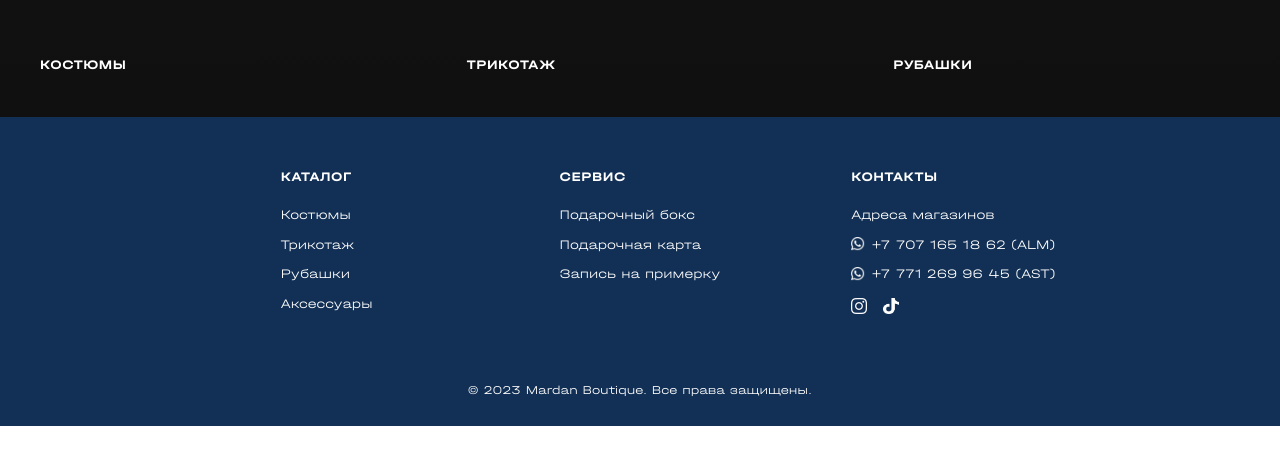
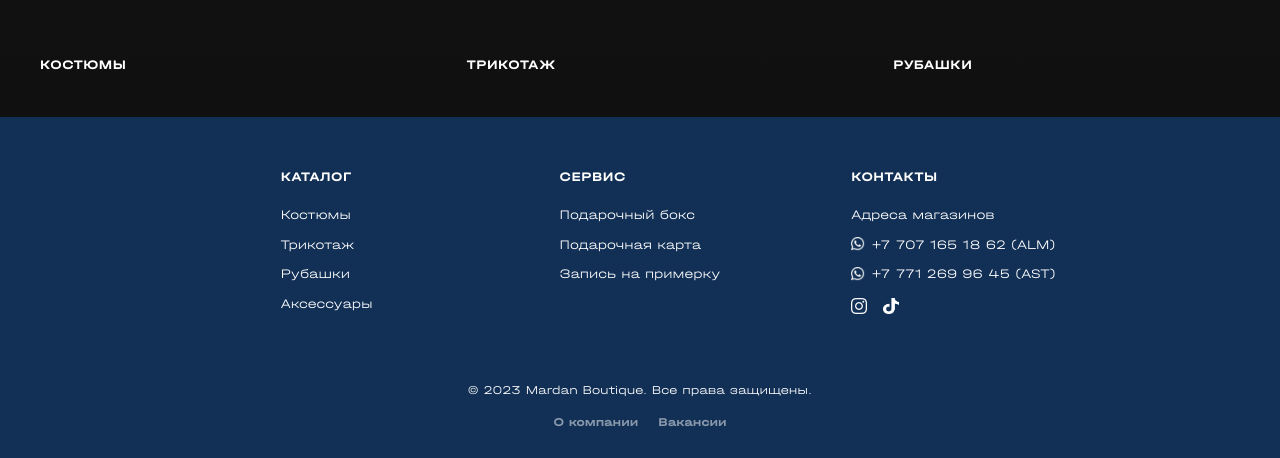
Before and after one commit to MardanBoutiques/frontend, a React (Vite) app: page / in a window 1280 px wide. Shown: the part 1883-2341 px from the top of the page. Before the commit the page ends 2309 px from the top, so only its background shows below. Built offline with nearby package versions, Linux system fonts and the light colour scheme; no server answers.

Commit message:
Add About and Vacancies pages, link from footer

```diff
--- a/src/App.jsx
+++ b/src/App.jsx
@@ -12,6 +12,8 @@ import GiftBox from "./components/giftbox/GiftBox";
 import GiftCard from "./components/giftcard/GiftCard";
 import Stores from "./components/stores/Stores";
 import Footer from "./components/footer/Footer";
+import About from "./components/about/About";
+import Vacancies from "./components/vacancies/Vacancies";
 
 const Checkout = lazy(() => import("./components/checkout/Checkout"));
 
@@ -36,6 +38,8 @@ function App() {
           <Route path="/giftbox" element={<GiftBox />} />
           <Route path="/giftcard" element={<GiftCard />} />
           <Route path="/stores" element={<Stores />} />
+          <Route path="/about" element={<About />} />
+          <Route path="/vacancies" element={<Vacancies />} />
         </Routes>
         <Footer />
       </BrowserRouter>
--- /dev/null
+++ b/src/components/about/About.jsx
@@ -0,0 +1,13 @@
+import NavBar from '../navbar/NavBar';
+
+const About = () => {
+  return (
+    <>
+      <NavBar />
+      <div style={{ marginTop: '70px', minHeight: 'calc(100vh - 70px)', padding: '40px 24px' }}>
+      </div>
+    </>
+  );
+};
+
+export default About;
--- a/src/components/footer/Footer.css
+++ b/src/components/footer/Footer.css
@@ -110,6 +110,26 @@
   color: #ffffff;
   text-align: center;
   border-top: none;
+  display: flex;
+  flex-direction: column;
+  align-items: center;
+  gap: 8px;
+}
+
+.footer-bottom-links {
+  display: flex;
+  gap: 20px;
+}
+
+.footer-bottom-links a {
+  font-size: 0.75rem;
+  color: rgba(255,255,255,0.5);
+  text-decoration: none;
+  transition: color 0.2s;
+}
+
+.footer-bottom-links a:hover {
+  color: #ffffff;
 }
 
 /* ── Tablet ── */
--- a/src/components/footer/Footer.jsx
+++ b/src/components/footer/Footer.jsx
@@ -56,6 +56,10 @@ const Footer = () => {
       </div>
       <div className="footer-bottom">
         <span>© 2023 Mardan Boutique. Все права защищены.</span>
+        <div className="footer-bottom-links">
+          <Link to="/about">О компании</Link>
+          <Link to="/vacancies">Вакансии</Link>
+        </div>
       </div>
     </footer>
   );
--- /dev/null
+++ b/src/components/vacancies/Vacancies.jsx
@@ -0,0 +1,13 @@
+import NavBar from '../navbar/NavBar';
+
+const Vacancies = () => {
+  return (
+    <>
+      <NavBar />
+      <div style={{ marginTop: '70px', minHeight: 'calc(100vh - 70px)', padding: '40px 24px' }}>
+      </div>
+    </>
+  );
+};
+
+export default Vacancies;
```
